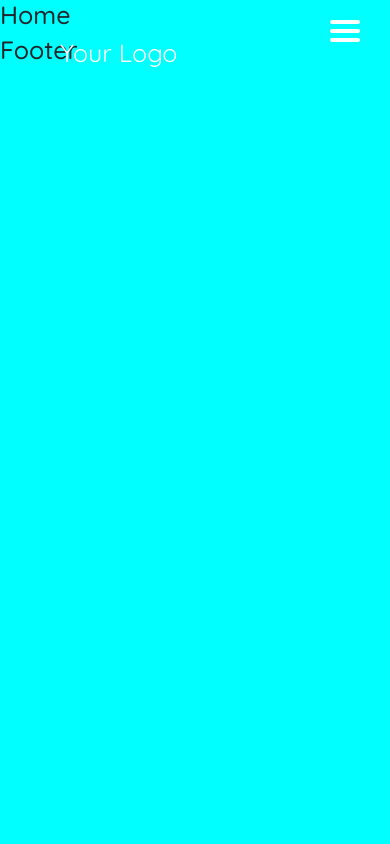
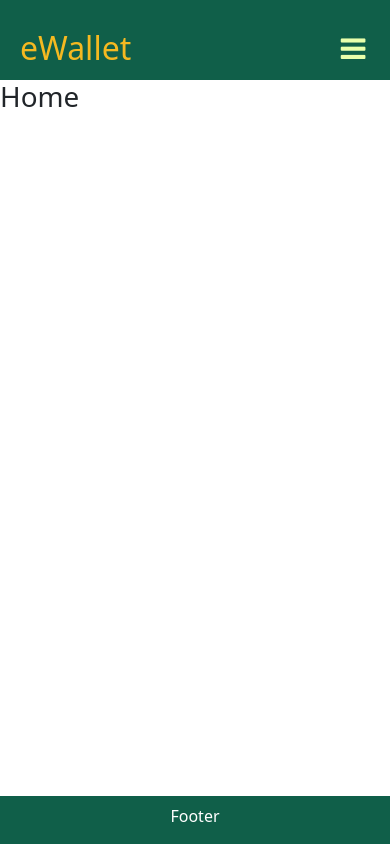
Before and after one commit to rdiptan/eWalletAdmin, a React (Create React App) app: page / in a window 390 px wide. Built offline with nearby package versions, Linux system fonts and the light colour scheme.

Commit message:
Responsive Navigation

```diff
--- a/src/App.js
+++ b/src/App.js
@@ -26,10 +26,7 @@ function App() {
         {test?
         <Header config={config} authToken={authToken}/>:null}
         <Routes>
-
           <Route path="/" element={test ?<Home /> :<Login/>} />
-
-
           <Route path="/transaction" element={<Transaction />} />
           <Route path="/registration" element={<Registration />} />
           <Route path="/blog" element={<Blog />} />
--- a/src/components/Footer.jsx
+++ b/src/components/Footer.jsx
@@ -1,9 +1,10 @@
 import React from 'react'
+import '../style/footer.css'
 
 const Footer = () => {
   return (
     <>
-    <h1>Footer</h1>
+    <div className='disclaimer'><p>Footer</p></div>
     </>
   )
 }
--- a/src/components/Header.jsx
+++ b/src/components/Header.jsx
@@ -1,40 +1,97 @@
 import React from 'react'
-import { Link } from "react-router-dom";
+import { NavLink } from "react-router-dom";
 import '../style/header.css'
 
-const Header = (props) => {
-    const handleLogout = () => {
-        localStorage.removeItem("jwtToken");
-        localStorage.removeItem("adminData");
-        window.location.href = "/";
-    }
+
+function Header() {
+    const [click, setClick] = React.useState(false);
+    const handleClick = () => setClick(!click);
+    const Close = () => setClick(false);
+
     return (
-        <>
-            <nav className="nav">
-                <div className="container">
-                    <div className="logo">
-                        <Link to='/home'>Your Logo</Link>
+        <div>
+            <div className={click ? "main-container" : ""} onClick={() => Close()} />
+            <nav className="navbar" onClick={e => e.stopPropagation()}>
+                <div className="nav-container">
+                    <NavLink exact to="/" className="nav-logo">
+                        eWallet
+                    </NavLink>
+                    <ul className={click ? "nav-menu active" : "nav-menu"}>
+                        <li className="nav-item">
+                            <NavLink
+                                exact
+                                to="/transaction"
+                                activeClassName="active"
+                                className="nav-links"
+                                onClick={click ? handleClick : null}
+                            >
+                                Transaction
+                            </NavLink>
+                        </li>
+                        <li className="nav-item">
+                            <NavLink
+                                exact
+                                to="/addfund"
+                                activeClassName="active"
+                                className="nav-links"
+                                onClick={click ? handleClick : null}
+                            >
+                                Add Fund
+                            </NavLink>
+                        </li>
+                        <li className="nav-item">
+                            <NavLink
+                                exact
+                                to="/blog"
+                                activeClassName="active"
+                                className="nav-links"
+                                onClick={click ? handleClick : null}
+                            >
+                                Blog
+                            </NavLink>
+                        </li>
+                        <li className="nav-item">
+                            <NavLink
+                                exact
+                                to="/review"
+                                activeClassName="active"
+                                className="nav-links"
+                                onClick={click ? handleClick : null}
+                            >
+                                Review
+                            </NavLink>
+                        </li>
+                        <li className="nav-item">
+                            <NavLink
+                                exact
+                                to="/profile"
+                                activeClassName="active"
+                                className="nav-links"
+                                onClick={click ? handleClick : null}
+                            >
+                                Profile
+                            </NavLink>
+                        </li>
+                        <li className="nav-item">
+                            <NavLink
+                                exact
+                                to="/registration"
+                                activeClassName="active"
+                                className="nav-links"
+                                onClick={click ? handleClick : null}
+                            >
+                                Add Admin
+                            </NavLink>
+                        </li>
+                    </ul>
+                    <div className="nav-icon" onClick={handleClick}>
+                        <i className={click ? "fa fa-times" : "fa fa-bars"}></i>
                     </div>
-                    <div id="mainListDiv" className="main_list">
-                        <ul className="navlinks">
-                            <li><Link to='/transaction'>Transaction</Link></li>
-                            <li><Link to='/addfund'>Add Fund</Link></li>
-                            <li><Link to='/review'>Review</Link></li>
-                            <li><Link to='/blog'>Blog</Link></li>
-                            <li><Link to='/profile'>Profile</Link></li>
-                            <li><Link to='/registration'>Add Account</Link></li>
-                            <li onClick={handleLogout}>Logout</li>
-                        </ul>
-                    </div>
-                    <span className="navTrigger">
-                        <i></i>
-                        <i></i>
-                        <i></i>
-                    </span>
                 </div>
             </nav>
-        </>
-    )
+        </ div>
+    );
 }
 
+
 export default Header
--- /dev/null
+++ b/src/style/footer.css
@@ -0,0 +1,10 @@
+.disclaimer {
+  position: fixed;
+  left: 0;
+  bottom: 0;
+  width: 100%;
+  background-color: #105F49;
+  color: white;
+  text-align: center;
+  padding-top: 0.5rem;
+}
--- a/src/style/header.css
+++ b/src/style/header.css
@@ -1,361 +1,146 @@
-@import url('https://fonts.googleapis.com/css?family=Quicksand:400,500,700');
-html,
-body {
-    margin: 0;
-    padding: 0;
-    box-sizing: border-box;
-    font-family: "Quicksand", sans-serif;
-    font-size: 62.5%;
-    font-size: 10px;
-    background-color: aqua;
+* {
+  margin: 0;
+  padding: 0;
 }
 
-/* Navbar section */
-
-.nav {
-    width: 100%;
-    height: 65px;
-    position: fixed;
-    line-height: 65px;
-    text-align: center;
+.pages {
+  color: #316685;
+  text-align: center;
+  font-size: calc(1.5rem + 2vw);
+  margin-top: 10%;
 }
 
-.nav div.logo {
-    float: left;
-    width: auto;
-    height: auto;
-    padding-left: 3rem;
+.navbar {
+  background-color: #105f49;
+  height: 80px;
+  display: flex;
+  justify-content: center;
+  align-items: center;
+  font-size: 1.2rem;
+  position: sticky;
+  top: 0;
+  z-index: 20;
 }
 
-.nav div.logo a {
-    text-decoration: none;
-    color: #fff;
-    font-size: 2.5rem;
+.nav-container {
+  display: flex;
+  justify-content: center;
+  align-items: center;
+  width: 100%;
+  height: 80px;
+  max-width: 1500px;
 }
 
-.nav div.logo a:hover {
-    color: #00E676;
+.main-container {
+  position: absolute;
+  top: 0;
+  bottom: 0;
+  left: 0;
+  right: 0;
+  background-color: rgba(0, 0, 0, 0.3);
 }
 
-.nav div.main_list {
-    height: 65px;
-    float: right;
+.nav-logo {
+  color: #f5b921;
+  align-items: center;
+  margin-left: 20px;
+  cursor: pointer;
+  text-decoration: none;
+  font-size: 2rem;
+  flex-grow: 1;
 }
 
-.nav div.main_list ul {
-    width: 100%;
-    height: 65px;
-    display: flex;
-    list-style: none;
-    margin: 0;
-    padding: 0;
+.nav-menu {
+  display: flex;
+  list-style: none;
+  text-align: center;
+  margin-right: 2rem;
 }
 
-.nav div.main_list ul li {
-    width: auto;
-    height: 65px;
-    padding: 0;
-    padding-right: 3rem;
+.nav-menu.active {
+  background: #105f49;
+  left: 0px;
+  opacity: 1;
+  transition: all 0.5s ease;
+  z-index: 1;
+}
+.nav-item .active {
+  color: #e9ffac;
+  border: none;
 }
 
-.nav div.main_list ul li a {
-    text-decoration: none;
-    color: #fff;
-    line-height: 65px;
-    font-size: 2.4rem;
+.nav-links {
+  color: #fff;
+  text-decoration: none;
+  padding: 0.5rem 1rem;
+  height: 100%;
+  border-bottom: 3px solid transparent;
+}
+.fa-code {
+  margin-left: 1rem;
 }
 
-.nav div.main_list ul li a:hover {
-    color: #00E676;
+.nav-item {
+  line-height: 40px;
+  margin-right: 1rem;
 }
 
-
-/* Home section */
-
-.home {
-    width: 100%;
-    height: 100vh;
-    background-image: url(https://images.unsplash.com/photo-1498550744921-75f79806b8a7?ixlib=rb-0.3.5&ixid=eyJhcHBfaWQiOjEyMDd9&s=b0f6908fa5e81286213c7211276e6b3d&auto=format&fit=crop&w=1500&q=80);
-    background-position: center top;
-	background-size:cover;
+.nav-item:after {
+  content: "";
+  display: block;
+  height: 3px;
+  width: 0;
+  background: transparent;
+  transition: width 0.7s ease, background-color 0.5s ease;
 }
 
-.navTrigger {
-    display: none;
+.nav-item:hover:after {
+  width: 100%;
+  background: #fff;
 }
 
-.nav {
-    padding-top: 20px;
-    padding-bottom: 20px;
-    -webkit-transition: all 0.4s ease;
-    transition: all 0.4s ease;
+.nav-item.active {
+  color: #e9ffac;
+  border: 1px solid #e9ffac;
 }
 
-
-/* Media qurey section */
-
-@media screen and (min-width: 768px) and (max-width: 1024px) {
-    .container {
-        margin: 0;
-    }
+.nav-icon {
+  display: none;
 }
 
-@media screen and (max-width:768px) {
-    .navTrigger {
-        display: block;
-    }
-    .nav div.logo {
-        margin-left: 15px;
-    }
-    .nav div.main_list {
-        width: 100%;
-        height: 0;
-        overflow: hidden;
-    }
-    .nav div.show_list {
-        height: auto;
-        display: none;
-    }
-    .nav div.main_list ul {
-        flex-direction: column;
-        width: 100%;
-        height: 100vh;
-        right: 0;
-        left: 0;
-        bottom: 0;
-        background-color: #111;
-        /*same background color of navbar*/
-        background-position: center top;
-    }
-    .nav div.main_list ul li {
-        width: 100%;
-        text-align: right;
-    }
-    .nav div.main_list ul li a {
-        text-align: center;
-        width: 100%;
-        font-size: 3rem;
-        padding: 20px;
-    }
-    .nav div.media_button {
-        display: block;
-    }
+@media screen and (max-width: 960px) {
+  .nav-menu {
+    display: flex;
+    flex-direction: column;
+    width: 100%;
+    border-top: 1pxsolid #fff;
+    position: absolute;
+    top: 80px;
+    left: -110%;
+    opacity: 1;
+    transition: all 0.5s ease;
+  }
+
+  .nav-menu.active {
+    background: #105f49;
+    left: 0px;
+    opacity: 1;
+    transition: all 0.5s ease;
+    z-index: 1;
+  }
+  .nav-item .active {
+    color: #e9ffac;
+    border: none;
+  }
+
+  .nav-icon {
+    display: block;
+    position: absolute;
+    top: 0;
+    right: 0;
+    transform: translate(-100%, 60%);
+    font-size: 1.8rem;
+    cursor: pointer;
+    color: #e9ffac;
+  }
 }
-
-
-/* Animation */
-
-.navTrigger {
-    cursor: pointer;
-    width: 30px;
-    height: 25px;
-    margin: auto;
-    position: absolute;
-    right: 30px;
-    top: 0;
-    bottom: 0;
-}
-
-.navTrigger i {
-    background-color: #fff;
-    border-radius: 2px;
-    content: '';
-    display: block;
-    width: 100%;
-    height: 4px;
-}
-
-.navTrigger i:nth-child(1) {
-    -webkit-animation: outT 0.8s backwards;
-    animation: outT 0.8s backwards;
-    -webkit-animation-direction: reverse;
-    animation-direction: reverse;
-}
-
-.navTrigger i:nth-child(2) {
-    margin: 5px 0;
-    -webkit-animation: outM 0.8s backwards;
-    animation: outM 0.8s backwards;
-    -webkit-animation-direction: reverse;
-    animation-direction: reverse;
-}
-
-.navTrigger i:nth-child(3) {
-    -webkit-animation: outBtm 0.8s backwards;
-    animation: outBtm 0.8s backwards;
-    -webkit-animation-direction: reverse;
-    animation-direction: reverse;
-}
-
-.navTrigger.active i:nth-child(1) {
-    -webkit-animation: inT 0.8s forwards;
-    animation: inT 0.8s forwards;
-}
-
-.navTrigger.active i:nth-child(2) {
-    -webkit-animation: inM 0.8s forwards;
-    animation: inM 0.8s forwards;
-}
-
-.navTrigger.active i:nth-child(3) {
-    -webkit-animation: inBtm 0.8s forwards;
-    animation: inBtm 0.8s forwards;
-}
-
-@-webkit-keyframes inM {
-    50% {
-        -webkit-transform: rotate(0deg);
-    }
-    100% {
-        -webkit-transform: rotate(45deg);
-    }
-}
-
-@keyframes inM {
-    50% {
-        transform: rotate(0deg);
-    }
-    100% {
-        transform: rotate(45deg);
-    }
-}
-
-@-webkit-keyframes outM {
-    50% {
-        -webkit-transform: rotate(0deg);
-    }
-    100% {
-        -webkit-transform: rotate(45deg);
-    }
-}
-
-@keyframes outM {
-    50% {
-        transform: rotate(0deg);
-    }
-    100% {
-        transform: rotate(45deg);
-    }
-}
-
-@-webkit-keyframes inT {
-    0% {
-        -webkit-transform: translateY(0px) rotate(0deg);
-    }
-    50% {
-        -webkit-transform: translateY(9px) rotate(0deg);
-    }
-    100% {
-        -webkit-transform: translateY(9px) rotate(135deg);
-    }
-}
-
-@keyframes inT {
-    0% {
-        transform: translateY(0px) rotate(0deg);
-    }
-    50% {
-        transform: translateY(9px) rotate(0deg);
-    }
-    100% {
-        transform: translateY(9px) rotate(135deg);
-    }
-}
-
-@-webkit-keyframes outT {
-    0% {
-        -webkit-transform: translateY(0px) rotate(0deg);
-    }
-    50% {
-        -webkit-transform: translateY(9px) rotate(0deg);
-    }
-    100% {
-        -webkit-transform: translateY(9px) rotate(135deg);
-    }
-}
-
-@keyframes outT {
-    0% {
-        transform: translateY(0px) rotate(0deg);
-    }
-    50% {
-        transform: translateY(9px) rotate(0deg);
-    }
-    100% {
-        transform: translateY(9px) rotate(135deg);
-    }
-}
-
-@-webkit-keyframes inBtm {
-    0% {
-        -webkit-transform: translateY(0px) rotate(0deg);
-    }
-    50% {
-        -webkit-transform: translateY(-9px) rotate(0deg);
-    }
-    100% {
-        -webkit-transform: translateY(-9px) rotate(135deg);
-    }
-}
-
-@keyframes inBtm {
-    0% {
-        transform: translateY(0px) rotate(0deg);
-    }
-    50% {
-        transform: translateY(-9px) rotate(0deg);
-    }
-    100% {
-        transform: translateY(-9px) rotate(135deg);
-    }
-}
-
-@-webkit-keyframes outBtm {
-    0% {
-        -webkit-transform: translateY(0px) rotate(0deg);
-    }
-    50% {
-        -webkit-transform: translateY(-9px) rotate(0deg);
-    }
-    100% {
-        -webkit-transform: translateY(-9px) rotate(135deg);
-    }
-}
-
-@keyframes outBtm {
-    0% {
-        transform: translateY(0px) rotate(0deg);
-    }
-    50% {
-        transform: translateY(-9px) rotate(0deg);
-    }
-    100% {
-        transform: translateY(-9px) rotate(135deg);
-    }
-}
-
-.affix {
-    padding: 0;
-    background-color: #111;
-}
-
-
-
-
-
-
-.myH2 {
-	text-align:center;
-	font-size: 4rem;
-}
-.myP {
-	text-align: justify;
-	padding-left:15%;
-	padding-right:15%;
-	font-size: 20px;
-}
-@media all and (max-width:700px){
-	.myP {
-		padding:2%;
-	}
-}
```
Also changed, not shown: public/index.html (+5 -6 lines).
